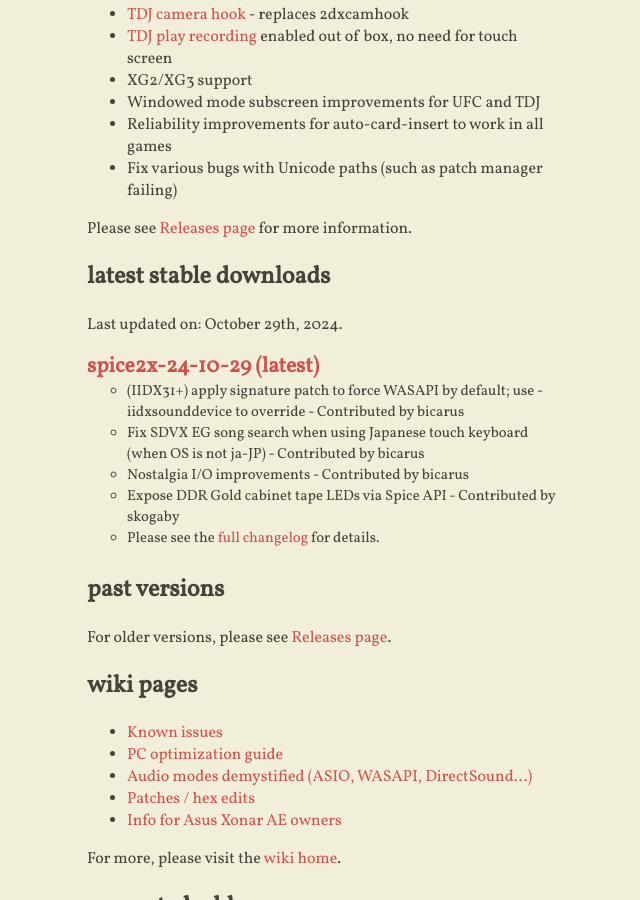
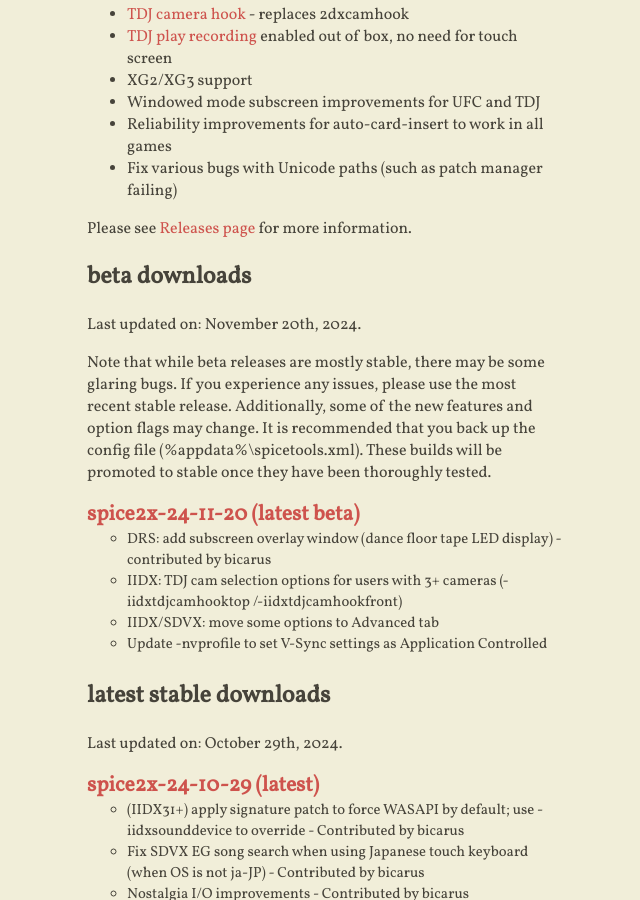
Before and after one commit to spice2x/spice2x.github.io, a Jekyll site: the page built from docs/index.html, in a window 1280 px wide and 900 px high, scrolled down 443 px. Shown: the whole window, without its empty margins (417-1057 px from the left). Built offline with Jekyll 4.4.1, drawn with Linux system fonts in a browser that asks for light colours; nearby versions of some CDN libraries.

Commit message:
24-11-20

```diff
--- a/docs/_includes/content.html
+++ b/docs/_includes/content.html
@@ -24,9 +24,9 @@
 
 Please see <a href="https://github.com/spice2x/spice2x.github.io/releases">Releases page</a> for more information.
 
-<!-- <h2>beta downloads</h2>
+<h2>beta downloads</h2>
 
-<p>Last updated on: October 29th, 2024.</p>
+<p>Last updated on: November 20th, 2024.</p>
 
 <p>Note that while beta releases are mostly stable, there may be some glaring bugs. If you experience any issues, please
   use the most recent stable release. Additionally, some of the new features and option flags may change. It is
@@ -35,18 +35,17 @@
 </p>
 <ul class="downloads-beta highlight-latest">
   <li>
-    <a class="download-link" href="https://github.com/spice2x/spice2x.github.io/releases/download/24-10-29/spice2x-24-10-29.zip">
-      spice2x-24-10-29
+    <a class="download-link" href="https://github.com/spice2x/spice2x.github.io/releases/download/24-11-20/spice2x-24-11-20.zip">
+      spice2x-24-11-20
     </a>
     <ul>
-      <li>(IIDX31+) apply signature patch to force WASAPI by default; use -iidxsounddevice to override - Contributed by bicarus </li>
-      <li>Fix SDVX EG song search when using Japanese touch keyboard (when OS is not ja-JP) - Contributed by bicarus</li>
-      <li>Nostalgia I/O improvements - Contributed by bicarus </li>
-      <li>Expose DDR Gold cabinet tape LEDs via Spice API - Contributed by skogaby</li>
-      <li>Please see the <a href="https://github.com/spice2x/spice2x.github.io/releases/tag/24-10-29">full changelog</a> for details.</li>
+      <li>DRS: add subscreen overlay window (dance floor tape LED display) - contributed by bicarus</li>
+      <li>IIDX: TDJ cam selection options for users with 3+ cameras (-iidxtdjcamhooktop /-iidxtdjcamhookfront)</li>
+      <li>IIDX/SDVX: move some options to Advanced tab</li>
+      <li>Update -nvprofile to set V-Sync settings as Application Controlled</li>
     </ul>
   </li>
-</ul> -->
+</ul>
 
 <h2>latest stable downloads</h2>
 
```
